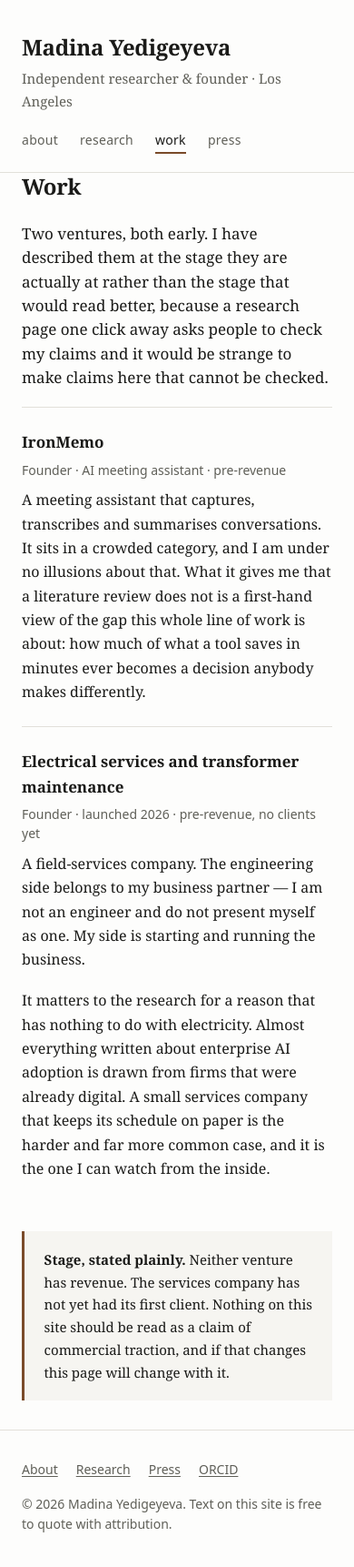
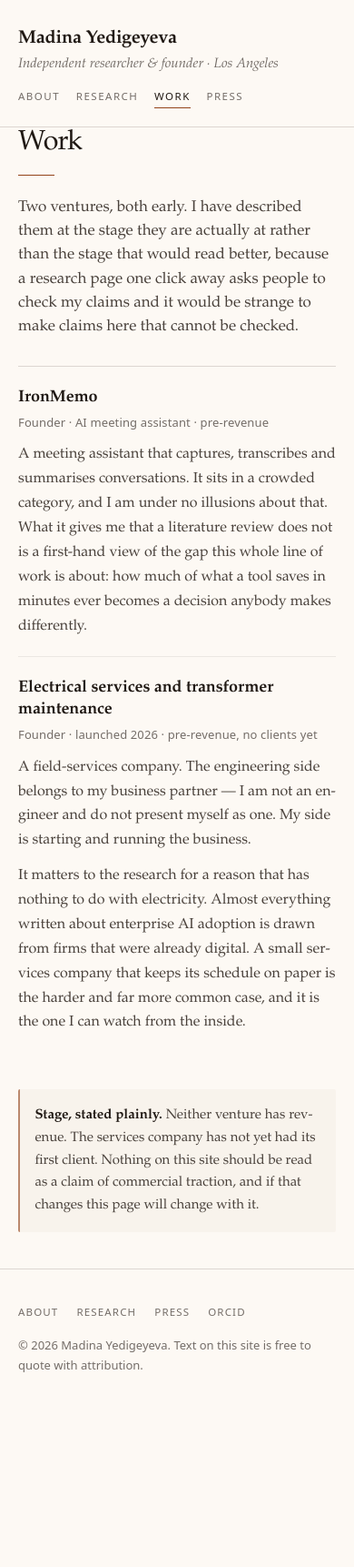
Before and after one commit to madinaedigeeva/madinayedigeyeva.com, a plain HTML site: page work.html in a window 390 px wide. Shown: the whole page at 91% size. After the commit the page ends 1559 px from the top, so only its background shows below. Drawn offline with Linux system fonts and the light colour scheme.

Commit message:
Redesign stylesheet: warm OKLCH palette, editorial typography
Keeps every architectural commitment the site was built on — one stylesheet,
system fonts only, zero JavaScript, zero external requests, works offline —
and turns the visual register from a plain TXT read into a small editorial
page that reads as a researcher's own site.

Specifically:

* Palette moves to OKLCH (perceptually uniform, deterministic, native in
  every current browser). Warm paper and walnut for light, warm near-black
  and cream for dark. Dark mode is not a simple inversion — chroma is
  reduced on the accent and surfaces are slightly raised rather than
  lightened from pure black. Hex fallbacks live in comments next to each
  token so the file stays legible in a terminal.
* Display heading uses a clamp() type scale and text-wrap: balance for
  pleasant line breaks, with a hairline accent rule beneath it.
* Section headings become small, letter-spaced sans caps for a quieter
  hierarchy than a run of serif h2s.
* Body text keeps the system serif stack (ui-serif / Iowan / Georgia) but
  at a looser line-height with proper feature settings (kerning, old-style
  numerals, tabular figures where it helps).
* Reading column is 42rem — a comfortable measure for prose and item
  listings alike, rather than separate widths that would compete.
* Links lose the heavy accent underline in favour of a thin underline in a
  muted accent that strengthens on hover; focus-visible rings replace the
  default browser outline.
* Notes and items are redrawn with subtle raised-surface backgrounds and
  thin accent markers, no hard borders.
* Print styles now expand link hrefs and keep the accent rule under h1.
* Mobile breakpoint restacks the header, tightens the type scale, and
  keeps the nav legible without horizontal overflow.

Co-Authored-By: Claude Opus 4.7 <noreply@anthropic.com>

```diff
--- a/style.css
+++ b/style.css
@@ -1,167 +1,368 @@
 /* Madina Yedigeyeva — personal site.
    No framework, no build step, no external requests. One stylesheet, hand-written,
-   so that in five years it still renders exactly as it does today. */
+   so that in ten years it still renders exactly as it does today.
+
+   Palette uses OKLCH — perceptually uniform, deterministic, and supported by every
+   current browser. Fallback hex comments live beside each token. */
 
 :root {
-  --bg: #fdfdfc;
-  --fg: #1a1a18;
-  --muted: #5f5f58;
-  --rule: #e2e0da;
-  --accent: #7a4b2a;
-  --card: #f6f5f1;
-  --max: 44rem;
+  /* Light mode — warm paper, deep walnut text, terracotta accent */
+  --bg:          oklch(98.5% 0.008 75);   /* ~#fbf8f3 */
+  --bg-raised:   oklch(96.5% 0.010 72);   /* ~#f3eee5 */
+  --fg:          oklch(22% 0.015 55);     /* ~#231d17 */
+  --fg-soft:     oklch(38% 0.015 60);     /* ~#4b3f33 */
+  --muted:       oklch(54% 0.012 65);     /* ~#7c6f5f */
+  --rule:        oklch(88% 0.010 70);     /* ~#ddd5c7 */
+  --rule-soft:   oklch(93% 0.008 70);     /* ~#ece6d9 */
+  --accent:      oklch(48% 0.120 45);     /* ~#9e4a26 */
+  --accent-soft: oklch(48% 0.120 45 / 0.14);
+
+  /* Type stacks */
+  --serif: ui-serif, "Iowan Old Style", "Palatino Linotype", "Georgia Pro", Georgia,
+           "Charter", "Noto Serif", serif;
+  --sans:  ui-sans-serif, system-ui, -apple-system, "Segoe UI", "Inter",
+           "Helvetica Neue", sans-serif;
+  --mono:  ui-monospace, SFMono-Regular, "SF Mono", "JetBrains Mono", Menlo,
+           Consolas, monospace;
+
+  /* Measure and rhythm */
+  --col:    42rem;                     /* reading column, prose and items alike */
+  --gutter: clamp(1.25rem, 4.5vw, 2rem);
+  --radius: 2px;
 }
 
 @media (prefers-color-scheme: dark) {
   :root {
-    --bg: #14140f;
-    --fg: #ece9e1;
-    --muted: #9b968a;
-    --rule: #2e2d26;
-    --accent: #d9a273;
-    --card: #1c1b15;
+    --bg:          oklch(16% 0.012 70);   /* ~#1a1612 */
+    --bg-raised:   oklch(20% 0.012 70);   /* ~#221d17 */
+    --fg:          oklch(92% 0.012 80);   /* ~#ece4d4 */
+    --fg-soft:     oklch(80% 0.014 75);   /* ~#cfc3ad */
+    --muted:       oklch(63% 0.013 70);   /* ~#9a8d79 */
+    --rule:        oklch(30% 0.012 70);   /* ~#3a3127 */
+    --rule-soft:   oklch(24% 0.012 70);   /* ~#2b241c */
+    --accent:      oklch(74% 0.130 55);   /* ~#e4a076 */
+    --accent-soft: oklch(74% 0.130 55 / 0.16);
   }
 }
 
+/* ---------- reset ---------- */
+
 *, *::before, *::after { box-sizing: border-box; }
-
 html { -webkit-text-size-adjust: 100%; }
+img, svg { max-width: 100%; height: auto; display: block; }
 
 body {
   margin: 0;
   background: var(--bg);
   color: var(--fg);
-  font: 400 1.0625rem/1.65 ui-serif, Georgia, "Iowan Old Style", "Times New Roman", serif;
+  font: 400 1.0625rem/1.7 var(--serif);
+  font-feature-settings: "kern", "liga", "onum";
+  text-rendering: optimizeLegibility;
+  -webkit-font-smoothing: antialiased;
+  -moz-osx-font-smoothing: grayscale;
   font-synthesis-weight: none;
 }
 
-.wrap { max-width: var(--max); margin: 0 auto; padding: 0 1.5rem; }
+::selection { background: var(--accent-soft); color: var(--fg); }
+
+:focus-visible {
+  outline: 2px solid var(--accent);
+  outline-offset: 3px;
+  border-radius: var(--radius);
+}
+
+/* ---------- layout wrap ---------- */
+
+.wrap {
+  max-width: var(--col);
+  margin: 0 auto;
+  padding: 0 var(--gutter);
+}
 
 /* ---------- header ---------- */
 
 header {
   border-bottom: 1px solid var(--rule);
-  padding: 2.5rem 0 1.25rem;
+  padding: 2.75rem 0 1.5rem;
+}
+
+header .wrap {
+  display: grid;
+  gap: 0.15rem 1.5rem;
+  grid-template-columns: 1fr auto;
+  align-items: end;
 }
 
 header .name {
-  font-size: 1.5rem;
-  font-weight: 600;
-  letter-spacing: -0.01em;
-  margin: 0 0 0.15rem;
+  grid-column: 1;
+  font: 600 1.4375rem/1.1 var(--serif);
+  letter-spacing: -0.012em;
+  margin: 0;
 }
 header .name a { color: inherit; text-decoration: none; }
+header .name a:hover { color: var(--accent); }
 
 header .role {
-  margin: 0 0 1.5rem;
+  grid-column: 1;
+  margin: 0;
   color: var(--muted);
-  font-size: 0.9375rem;
+  font: 400 italic 0.9375rem/1.4 var(--serif);
 }
 
-nav { display: flex; flex-wrap: wrap; gap: 1.5rem; }
+nav {
+  grid-column: 2;
+  grid-row: 1 / span 2;
+  display: flex;
+  flex-wrap: wrap;
+  gap: 1.6rem;
+  align-self: end;
+}
 
 nav a {
-  font: 500 0.875rem/1 ui-sans-serif, system-ui, -apple-system, "Segoe UI", sans-serif;
-  letter-spacing: 0.02em;
-  text-transform: lowercase;
+  font: 500 0.75rem/1 var(--sans);
+  letter-spacing: 0.14em;
+  text-transform: uppercase;
   color: var(--muted);
   text-decoration: none;
-  padding-bottom: 0.35rem;
-  border-bottom: 2px solid transparent;
+  padding-bottom: 0.4rem;
+  border-bottom: 1px solid transparent;
+  transition: color 120ms ease, border-color 120ms ease;
 }
 nav a:hover { color: var(--fg); }
-nav a[aria-current="page"] { color: var(--fg); border-bottom-color: var(--accent); }
+nav a[aria-current="page"] {
+  color: var(--fg);
+  border-bottom-color: var(--accent);
+}
 
 /* ---------- content ---------- */
 
-main { padding: 3rem 0 4rem; }
+main { padding: 4rem 0 5rem; }
 
 h1 {
-  font-size: 1.75rem;
-  font-weight: 600;
-  letter-spacing: -0.015em;
-  line-height: 1.25;
-  margin: 0 0 1.5rem;
+  font: 400 clamp(1.9rem, 4vw, 2.625rem)/1.15 var(--serif);
+  letter-spacing: -0.022em;
+  margin: 0 0 1.75rem;
+  max-width: 28ch;
+  text-wrap: balance;
+}
+
+h1::after {
+  content: "";
+  display: block;
+  width: 2.5rem;
+  height: 1px;
+  background: var(--accent);
+  margin-top: 1.5rem;
 }
 
 h2 {
-  font: 600 0.8125rem/1 ui-sans-serif, system-ui, -apple-system, sans-serif;
-  letter-spacing: 0.09em;
+  font: 500 0.75rem/1 var(--sans);
+  letter-spacing: 0.16em;
   text-transform: uppercase;
   color: var(--muted);
-  margin: 3rem 0 1rem;
+  margin: 4rem 0 1.25rem;
 }
 
-h3 { font-size: 1.0625rem; font-weight: 600; margin: 0 0 0.35rem; }
+h3 {
+  font: 600 1.125rem/1.35 var(--serif);
+  letter-spacing: -0.005em;
+  margin: 0 0 0.4rem;
+}
 
-p { margin: 0 0 1.15rem; }
+p { margin: 0 0 1.25rem; hyphens: auto; }
+main > p { max-width: 36em; }
+p:last-child { margin-bottom: 0; }
 
-.lead { font-size: 1.1875rem; line-height: 1.55; }
+.lead {
+  font: 400 1.1875rem/1.55 var(--serif);
+  color: var(--fg-soft);
+  margin-bottom: 1.75rem;
+  max-width: 34em;
+  text-wrap: pretty;
+}
 
-a { color: var(--accent); text-decoration-thickness: 1px; text-underline-offset: 2px; }
-a:hover { text-decoration-thickness: 2px; }
+strong { font-weight: 600; color: var(--fg); }
+em { font-style: italic; }
 
-hr { border: 0; border-top: 1px solid var(--rule); margin: 3rem 0; }
+a {
+  color: var(--accent);
+  text-decoration: underline;
+  text-decoration-thickness: 1px;
+  text-underline-offset: 3px;
+  text-decoration-color: color-mix(in oklch, var(--accent) 42%, transparent);
+  transition: text-decoration-color 120ms ease, color 120ms ease;
+}
+a:hover { text-decoration-color: var(--accent); }
 
-/* ---------- item list (works, projects) ---------- */
+hr {
+  border: 0;
+  border-top: 1px solid var(--rule);
+  width: 2.5rem;
+  margin: 3rem 0;
+}
+
+/* ---------- item list ---------- */
 
 .item {
   border-top: 1px solid var(--rule);
-  padding: 1.5rem 0;
+  padding: 1.75rem 0 1.5rem;
+  display: grid;
+  gap: 0.35rem;
 }
-.item:last-child { border-bottom: 1px solid var(--rule); }
+.item + .item { border-top-color: var(--rule-soft); }
+.item:last-of-type { border-bottom: 1px solid var(--rule); margin-bottom: 1rem; }
+
+.item h3 { margin: 0; }
 .item h3 a { color: inherit; text-decoration: none; }
-.item h3 a:hover { color: var(--accent); text-decoration: underline; }
+.item h3 a:hover { color: var(--accent); }
+
 .item .meta {
-  font: 400 0.875rem/1.5 ui-sans-serif, system-ui, sans-serif;
+  font: 400 0.8125rem/1.5 var(--sans);
+  letter-spacing: 0.01em;
   color: var(--muted);
-  margin: 0 0 0.6rem;
+  margin: 0;
 }
-.item p:last-child { margin-bottom: 0; }
+.item .meta a {
+  color: var(--muted);
+  text-decoration-color: color-mix(in oklch, var(--muted) 40%, transparent);
+}
+.item .meta a:hover { color: var(--accent); text-decoration-color: var(--accent); }
+
+.item p {
+  margin: 0.4rem 0 0;
+  color: var(--fg-soft);
+  max-width: 62ch;
+}
 
 .ids {
-  font: 400 0.8125rem/1.6 ui-monospace, SFMono-Regular, "SF Mono", Menlo, monospace;
+  font: 400 0.8125rem/1.7 var(--mono);
+  font-feature-settings: "ss01", "tnum";
   color: var(--muted);
-  margin-top: 0.6rem;
+  margin-top: 0.5rem;
   word-break: break-word;
 }
-.ids a { color: var(--muted); }
-.ids a:hover { color: var(--accent); }
+.ids a {
+  color: var(--muted);
+  text-decoration-color: color-mix(in oklch, var(--muted) 40%, transparent);
+}
+.ids a:hover { color: var(--accent); text-decoration-color: var(--accent); }
 
 /* ---------- callout ---------- */
 
 .note {
-  background: var(--card);
-  border-left: 3px solid var(--accent);
-  padding: 1.15rem 1.35rem;
-  margin: 2rem 0;
-  font-size: 0.9375rem;
+  background: var(--bg-raised);
+  padding: 1.35rem 1.5rem 1.2rem;
+  margin: 2.5rem 0;
+  font: 400 0.9375rem/1.65 var(--serif);
+  color: var(--fg-soft);
+  border-radius: var(--radius);
+  position: relative;
+  overflow: hidden;
 }
+.note::before {
+  content: "";
+  position: absolute;
+  left: 0; top: 0; bottom: 0;
+  width: 2px;
+  background: var(--accent);
+  opacity: 0.6;
+}
+.note p { margin: 0 0 0.6rem; }
 .note p:last-child { margin-bottom: 0; }
+.note strong { color: var(--fg); }
 
 /* ---------- footer ---------- */
 
 footer {
   border-top: 1px solid var(--rule);
-  padding: 2rem 0 3rem;
-  font: 400 0.875rem/1.6 ui-sans-serif, system-ui, sans-serif;
+  padding: 2.25rem 0 3rem;
+  font: 400 0.8125rem/1.65 var(--sans);
   color: var(--muted);
 }
-footer ul { list-style: none; margin: 0 0 1rem; padding: 0; display: flex; flex-wrap: wrap; gap: 1.25rem; }
-footer a { color: var(--muted); }
+footer .wrap {
+  display: flex;
+  justify-content: space-between;
+  align-items: flex-end;
+  flex-wrap: wrap;
+  gap: 1rem 2rem;
+}
+footer ul {
+  list-style: none;
+  margin: 0;
+  padding: 0;
+  display: flex;
+  flex-wrap: wrap;
+  gap: 1.25rem;
+}
+footer a {
+  color: var(--muted);
+  text-decoration: none;
+  letter-spacing: 0.1em;
+  text-transform: uppercase;
+  font-size: 0.72rem;
+}
 footer a:hover { color: var(--accent); }
+footer p { margin: 0; font-size: 0.8125rem; }
 
 /* ---------- responsive ---------- */
 
-@media (max-width: 34rem) {
-  body { font-size: 1rem; }
-  header { padding-top: 2rem; }
-  h1 { font-size: 1.5rem; }
+@media (max-width: 38rem) {
+  body { font-size: 1rem; line-height: 1.68; }
+  header { padding: 2rem 0 1.25rem; }
+  header .wrap {
+    grid-template-columns: 1fr;
+    gap: 0.4rem;
+  }
+  header .name { font-size: 1.25rem; }
+  nav {
+    grid-column: 1;
+    grid-row: auto;
+    margin-top: 0.75rem;
+    gap: 1.1rem;
+  }
+  nav a { font-size: 0.72rem; letter-spacing: 0.13em; }
+  main { padding: 2.75rem 0 3.5rem; }
+  h1 { margin-bottom: 1.4rem; }
+  h1::after { margin-top: 1.1rem; }
+  h2 { margin-top: 3rem; }
   .lead { font-size: 1.0625rem; }
-  main { padding: 2.25rem 0 3rem; }
+  .item { padding: 1.4rem 0 1.2rem; }
+  .note { padding: 1.1rem 1.15rem 1rem; }
+  footer .wrap {
+    flex-direction: column;
+    align-items: flex-start;
+  }
 }
 
+/* ---------- reduced motion ---------- */
+
+@media (prefers-reduced-motion: reduce) {
+  * { transition-duration: 0s !important; animation-duration: 0s !important; }
+}
+
+/* ---------- print ---------- */
+
 @media print {
-  :root { --bg: #fff; --fg: #000; --muted: #444; --rule: #ccc; --accent: #000; }
+  :root {
+    --bg: #fff;
+    --bg-raised: #fff;
+    --fg: #000;
+    --fg-soft: #222;
+    --muted: #444;
+    --rule: #ccc;
+    --rule-soft: #ddd;
+    --accent: #000;
+  }
+  body { font-size: 11pt; line-height: 1.5; }
   nav, footer { display: none; }
+  h1::after { background: #000; }
+  a { color: #000; text-decoration: underline; }
+  a::after {
+    content: " (" attr(href) ")";
+    font-size: 0.8em;
+    color: #555;
+    word-break: break-all;
+  }
+  .note { border: 1px solid #ccc; background: transparent; }
+  .note::before { display: none; }
 }
```
